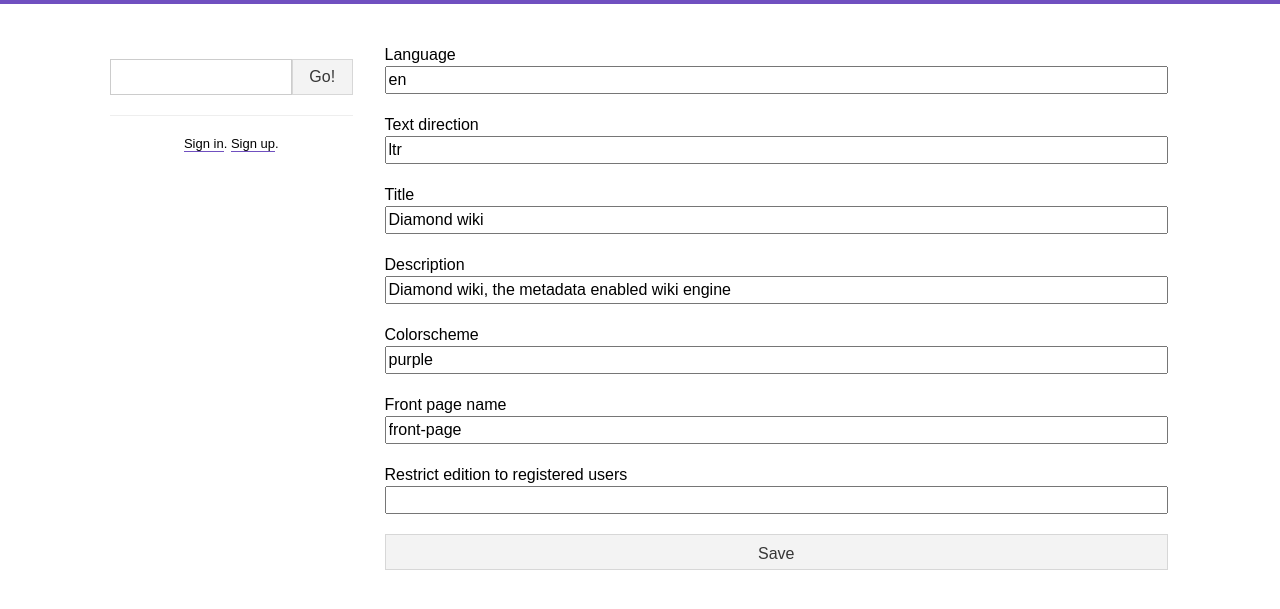
After one commit to saalaa/diamond, a Flask app: template diamond/templates/settings.j2 in a window 1280 px wide. The commit adds this page. Shown: the top 609 px of the page. Run offline with Flask 2, Linux system fonts and the light colour scheme; the template is opened without the code that fills it, so the values that code supplies are empty; parts of the project's set-up code (start-up, migrations or seed data) failed here and were passed over.

Commit message:
Added edit restriction and in-database parameters

```diff
--- a/diamond/app.py
+++ b/diamond/app.py
@@ -10,7 +10,5 @@ app.config.update({
     'HOST': env('HOST', '0.0.0.0'),
     'PORT': env('PORT', 5000, int),
     'DATABASE_URL': env('DATABASE_URL', 'sqlite:///diamond.db'),
-    'SECRET_KEY': env('SECRET_KEY', secret()),
-    'FRONTPAGE': env('FRONTPAGE', 'front-page'),
-    'COLORSHCEME': env('COLORSHCEME', 'purple')
+    'SECRET_KEY': env('SECRET_KEY', secret())
 })
--- a/diamond/models.py
+++ b/diamond/models.py
@@ -1,5 +1,6 @@
 import datetime
 import bcrypt
+import time
 
 from flask_login import UserMixin
 
@@ -11,6 +12,7 @@ from sqlalchemy import Column, String, Text, Integer, Boolean, DateTime, \
 from utils import cached_property
 from app import app
 
+PARAMETER_DELAY = 300
 DEFAULT_BODY = '# %(name)s\n\nDescribe [[%(name)s]] here.'
 
 Base = declarative_base()
@@ -27,6 +29,62 @@ def db_init():
 
 def db_drop():
     Base.metadata.drop_all(Engine, checkfirst=True)
+
+def param(key, default='', cast=None):
+    return Parameter.get(key, default, cast)
+
+class Parameter(Base):
+    __tablename__ = 'parameters'
+
+    key = Column(String, primary_key=True)
+    value = Column(String, nullable=False)
+
+    cache = timestamp = None
+
+    @classmethod
+    def get_all(cls):
+        items = db.query(Parameter) \
+                .all()
+
+        values = {}
+        for item in items:
+            values[item.key] = item.value
+
+        return values
+
+    @classmethod
+    def get(cls, key, default='', cast=None):
+        now = time.time()
+
+        if not cls.cache or cls.timestamp + PARAMETER_DELAY > now:
+            cls.cache = cls.get_all()
+            cls.timestamp = now
+
+        value = cls.cache.get(key, default)
+
+        if cast:
+            value = cast(value)
+
+        return value
+
+    @classmethod
+    def clear_cache(cls):
+        cls.cache = None
+
+    @classmethod
+    def set(cls, key, value):
+        items = db.query(Parameter) \
+                .filter(Parameter.key == key) \
+                .all()
+
+        for item in items:
+            db.delete(item)
+
+        Parameter(key=key, value=value) \
+                .save()
+
+    def save(self):
+        db.add(self)
 
 class User(UserMixin, Base):
     __tablename__ = 'users'
--- a/diamond/routes.py
+++ b/diamond/routes.py
@@ -1,12 +1,16 @@
 import json
 
-from flask import request, render_template, redirect, url_for, flash
+from flask import request, render_template, redirect, url_for, flash, g
 
 from app import app
 from md import convert, parse
-from models import Document, Metadata, db
+from models import Document, Metadata, Parameter, db, param
 from auth import current_user
 from diff import unified_diff
+
+@app.before_request
+def set_globals():
+    g.param = param
 
 @app.route('/robots.txt')
 def robots_txt():
@@ -21,7 +25,8 @@ def preview():
 @app.route('/<name>')
 def read(name=None):
     version = request.args.get('version', None)
-    page = Document.get(name or app.config['FRONTPAGE'], version=version)
+    page = Document.get(name or param('frontpage', 'front-page'),
+            version=version)
 
     if version:
         if not page:
@@ -77,6 +82,11 @@ def edit(name):
     if request.method == 'GET':
         return render_template('edit.j2', menu=Document.get('main-menu'),
                 help=Document.get('edit-help'), page=Document.get(name))
+
+    auth_only = param('auth_only', False)
+    if auth_only and not current_user.is_authenticated:
+        return render_template('error.j2', error='Edition is limited to '
+                'registered users only'), 403
 
     parsed = parse(request.form['body'])
 
@@ -137,6 +147,31 @@ def history(name):
     return render_template('history.j2', menu=Document.get('main-menu'),
             help=Document.get('history-help'), page=Document.get(name))
 
+@app.route('/settings', methods=['GET', 'POST'])
+def settings():
+    if not current_user.admin:
+        return render_template('error.j2', error='You are not allowed to '
+                'change settings'), 403
+
+    if request.method == 'GET':
+        return render_template('settings.j2', menu=Document.get('main-menu'),
+                help=Document.get('settings-help'))
+
+    params = request.form.get('params', '')
+    for key in params.split():
+        if not key:
+            pass
+
+        Parameter.set(key, request.form.get(key, ''))
+
+    db.commit()
+
+    Parameter.clear_cache()
+
+    flash('Your changes have been saved')
+
+    return redirect(url_for('settings'))
+
 @app.route('/diff/<name>/<a>/<b>')
 def diff(name, a, b):
     doc_a = Document.get(name, int(a))
--- a/diamond/templates/error.j2
+++ b/diamond/templates/error.j2
@@ -11,8 +11,6 @@
   <link rel="stylesheet" type="text/css" href="/static/pygments.css">
 
   <link rel="stylesheet" type="text/css" href="/static/diamond.css">
-  <link rel="stylesheet" type="text/css"
-    href="/static/diamond-{{ config['COLORSHCEME'] }}.css">
 </head>
 <body>
   <div id="layout" class="container pad-top-20 pad-bottom-40">
--- /dev/null
+++ b/diamond/templates/settings.j2
@@ -0,0 +1,62 @@
+{% extends "skeleton.j2" %}
+
+{% block title %}
+  Settings
+{% endblock %}
+
+{% block body %}
+  <form method="POST">
+    <fieldset>
+      <legend class="sr">Settings</legend>
+
+      <input value="lang dir title description colorscheme frontpage auth_only"
+        type="hidden" name="params">
+
+      <p>
+        <label for="field-lang">Language</label>
+        <input name="lang" id="field-lang" class="field"
+          value="{{ g.param('lang', 'en') }}">
+      </p>
+
+      <p>
+        <label for="field-dir">Text direction</label>
+        <input name="dir" id="field-dir" class="field"
+          value="{{ g.param('dir', 'ltr') }}">
+      </p>
+
+      <p>
+        <label for="field-title">Title</label>
+        <input name="title" id="field-title" class="field"
+          value="{{ g.param('title', 'Diamond wiki') }}">
+      </p>
+
+      <p>
+        <label for="field-description">Description</label>
+        <input name="description" id="field-description" class="field"
+          value="{{ g.param('description', 'Diamond wiki, the metadata enabled wiki engine') }}">
+      </p>
+
+      <p>
+        <label for="field-colorscheme">Colorscheme</label>
+        <input name="colorscheme" id="field-colorscheme" class="field"
+          value="{{ g.param('colorscheme', 'purple') }}">
+      </p>
+
+      <p>
+        <label for="field-frontpage">Front page name</label>
+        <input name="frontpage" id="field-frontpage" class="field"
+          value="{{ g.param('frontpage', 'front-page') }}">
+      </p>
+
+      <p>
+        <label for="field-auth_only">Restrict edition to registered users</label>
+        <input name="auth_only" id="field-auth_only" class="field"
+          value="{{ g.param('auth_only', '') }}">
+      </p>
+
+      <p>
+        <input type="submit" value="Save" class="button button-fw" />
+      </p>
+    </fieldset>
+  </form>
+{% endblock %}
--- a/diamond/templates/skeleton.j2
+++ b/diamond/templates/skeleton.j2
@@ -1,15 +1,15 @@
 <!DOCTYPE html>
-<html lang="en">
+<html lang="{{ g.param('lang', 'en') }}" dir="{{ g.param('dir', 'ltr') }}">
 <head>
   <meta charset="utf-8">
   <meta http-equiv="X-UA-Compatible" content="IE=edge">
   <meta name="viewport" content="width=device-width, initial-scale=1.0">
 
-  <title>{% block title %}{% endblock %} - DiamondWiki</title>
+  <title>
+    {% block title %}{% endblock %} / {{ g.param('title', 'Diamond wiki') }}
+  </title>
 
-  <meta name="description" content="">
-
-  <link rel="canonical" href="">
+  <meta name="description" content="{{ g.param('description', 'Diamond wiki, the metadata enabled wiki engine') }}">
 
   <link rel="shortcut icon" type="image/x-icon" href="/static/diamond.ico" />
 
@@ -19,7 +19,7 @@
 
   <link rel="stylesheet" type="text/css" href="/static/diamond.css">
   <link rel="stylesheet" type="text/css"
-    href="/static/diamond-{{ config['COLORSHCEME'] }}.css">
+    href="/static/diamond-{{ g.param('colorscheme', 'purple') }}.css">
 
   <script type="text/javascript" src="/static/zepto-min.js"></script>
 </head>
```
Also changed, not shown: app.json (+0 -8 lines), diamond/auth.py (+6 -1 lines), README.md.
